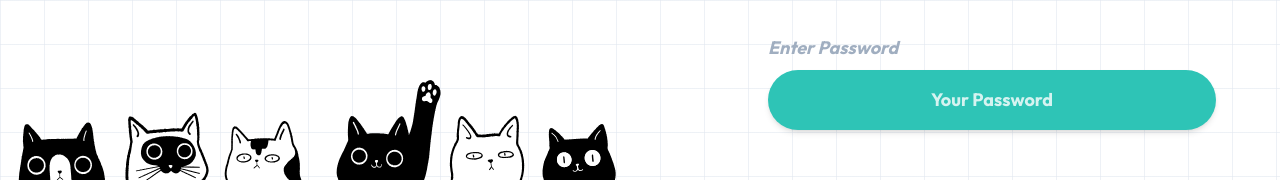
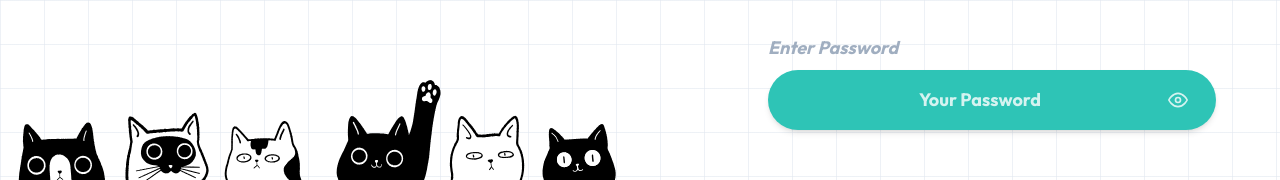
Before and after one commit to primooo05/PawWiz, a React (Vite) app in the folder packages/pawwiz-frontend/: page /login in a window 1280 px wide. Shown: the part 504-684 px from the top of the page. Built offline with nearby package versions, Linux system fonts and the light colour scheme; no server answers.

Commit message:
feat(login-ui): added eye toggle button in login page

```diff
--- a/packages/pawwiz-frontend/src/pages/Login.tsx
+++ b/packages/pawwiz-frontend/src/pages/Login.tsx
@@ -7,6 +7,7 @@
 export default function Login() {
   const location = useLocation();
   const [successMessage, setSuccessMessage] = useState('');
+  const [showPassword, setShowPassword] = useState(false);
 
   const {
     form,
@@ -115,16 +116,42 @@
               <label htmlFor="password" className="italic text-[#a0aec0] text-lg font-bold mb-2 block">
                 Enter Password
               </label>
+              <div className="relative">
                 <input
                   id="password"
-                type="password"
+                  type={showPassword ? 'text' : 'password'}
                   name="password"
                   placeholder="Your Password"
                   value={form.values.password}
                   onChange={(e) => form.handleChange('password', e.target.value)}
                   onBlur={() => form.handleBlur('password')}
-                className="w-full bg-[#2ec4b6] text-white placeholder-white/80 font-bold px-8 py-4 rounded-full border-none focus:outline-none focus:ring-2 focus:ring-[#e9c46a] text-center text-lg shadow-md min-h-[44px]"
+                  autoComplete="current-password"
+                  className="w-full bg-[#2ec4b6] text-white placeholder-white/80 font-bold px-8 py-4 pr-14 rounded-full border-none focus:outline-none focus:ring-2 focus:ring-[#e9c46a] text-center text-lg shadow-md min-h-[44px]"
                 />
+                <button
+                  type="button"
+                  onClick={() => setShowPassword((v) => !v)}
+                  aria-label={showPassword ? 'Hide password' : 'Show password'}
+                  aria-pressed={showPassword}
+                  className="absolute right-4 top-1/2 -translate-y-1/2 text-white/80 hover:text-white focus:outline-none focus:ring-2 focus:ring-[#e9c46a] rounded-full p-1 min-h-[44px] min-w-[44px] flex items-center justify-center"
+                  tabIndex={0}
+                >
+                  {showPassword ? (
+                    /* Eye-slash — password visible */
+                    <svg xmlns="http://www.w3.org/2000/svg" viewBox="0 0 24 24" fill="none" stroke="currentColor" strokeWidth="2" strokeLinecap="round" strokeLinejoin="round" className="w-5 h-5" aria-hidden="true">
+                      <path d="M17.94 17.94A10.07 10.07 0 0 1 12 20c-7 0-11-8-11-8a18.45 18.45 0 0 1 5.06-5.94" />
+                      <path d="M9.9 4.24A9.12 9.12 0 0 1 12 4c7 0 11 8 11 8a18.5 18.5 0 0 1-2.16 3.19" />
+                      <line x1="1" y1="1" x2="23" y2="23" />
+                    </svg>
+                  ) : (
+                    /* Eye — password hidden */
+                    <svg xmlns="http://www.w3.org/2000/svg" viewBox="0 0 24 24" fill="none" stroke="currentColor" strokeWidth="2" strokeLinecap="round" strokeLinejoin="round" className="w-5 h-5" aria-hidden="true">
+                      <path d="M1 12S5 4 12 4s11 8 11 8-4 8-11 8S1 12 1 12z" />
+                      <circle cx="12" cy="12" r="3" />
+                    </svg>
+                  )}
+                </button>
+              </div>
               <p className={`mt-1 text-sm text-red-500 ml-4 min-h-[20px] transition-opacity duration-200 ${form.errors.password ? 'opacity-100' : 'opacity-0'}`}>
                 {form.errors.password || '\u00A0'}
               </p>
```
Lines whose indentation alone changed are shown as unchanged.
